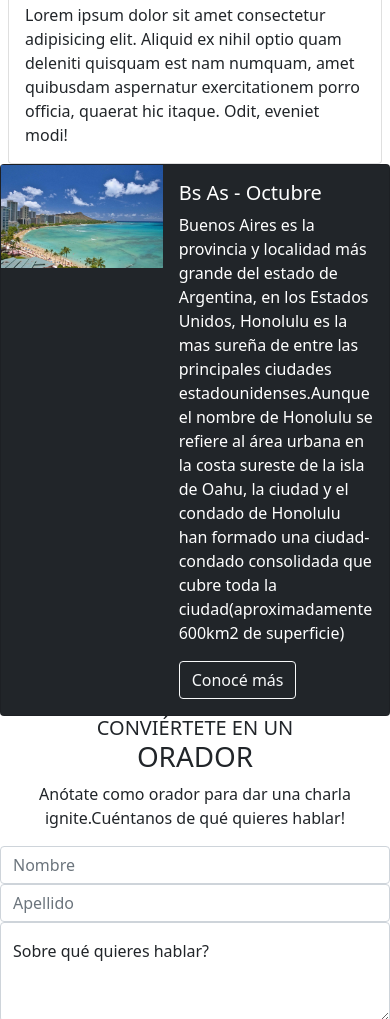
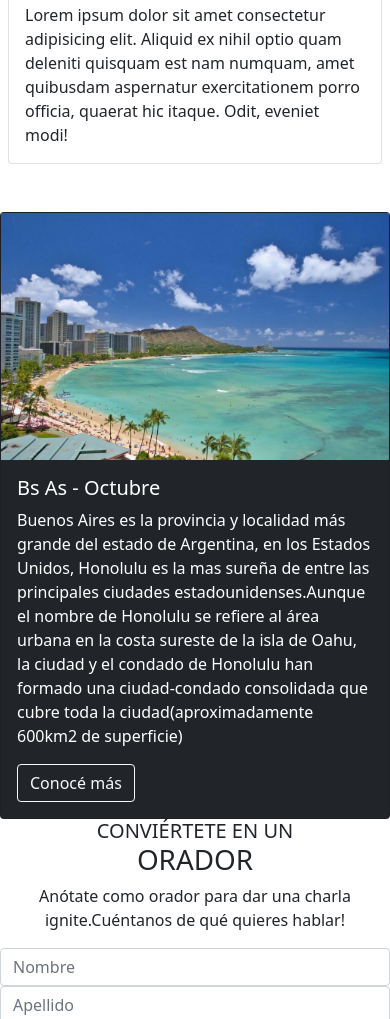
Before and after one commit to BeluBel90/codoacodo, a plain HTML site: page index.html in a window 390 px wide. Shown: the part 2617-3636 px from the top of the page. Drawn offline with nearby package versions, Linux system fonts and the light colour scheme.

Commit message:
card horizontal reasigne las columnas para que sea responsive y estire la imagen al 100 para que ocupe todo el div

```diff
--- a/estilo.css
+++ b/estilo.css
@@ -47,7 +47,10 @@ nav{
       #cards{
           margin: 0 5%;
       }
+      #honolulu-img{
+          height: 100%;
 
+      }
 
  }
 
@@ -55,7 +58,7 @@ nav{
      #caption-hero{
     position: absolute;
     width: 60%;
-    left:30% ;
+    left:30%;
     bottom: 10%;
      }
      #button-color{
@@ -65,4 +68,6 @@ nav{
      #cards{
         margin: 0;
     }
+
+
  }
--- a/index.html
+++ b/index.html
@@ -97,12 +97,12 @@
     </div>
   </div>
 
-  <div class="card bg-dark">
-    <div class="row g-0">
-      <div class="col-5 col-sm-4">
-        <img src="imagenes/honolulu.jpg" class="img-fluid w-100" alt="card-horizontal-image">
+  <div class="card bg-dark mt-5">
+    <div class="row g-sm-0" id="card-div">
+      <div class="col-sm-12 col-md-6">
+        <img src="imagenes/honolulu.jpg" class=" img-fluid w-100 " alt="card-horizontal-image" id="honolulu-img">
       </div>
-      <div class="col-7 col-sm-8">
+      <div class="col-sm-12 col-md-6">
         <div class="card-body text-white">
           <h5 class="card-title">Bs As - Octubre</h5>
           <p class="card-text">Buenos Aires es la provincia y localidad más grande del estado de Argentina, en los
@@ -110,7 +110,7 @@
             de Honolulu se refiere al área urbana en la costa sureste de la isla de Oahu, la ciudad y el condado de
             Honolulu han formado una ciudad-condado consolidada que cubre toda la ciudad(aproximadamente 600km2 de
             superficie)</p>
-          <button type="button" class="btn btn-outline-light">Conocé más</button>
+          <button type="button" class="btn btn-outline-light ">Conocé más</button>
         </div>
       </div>
     </div>
```
